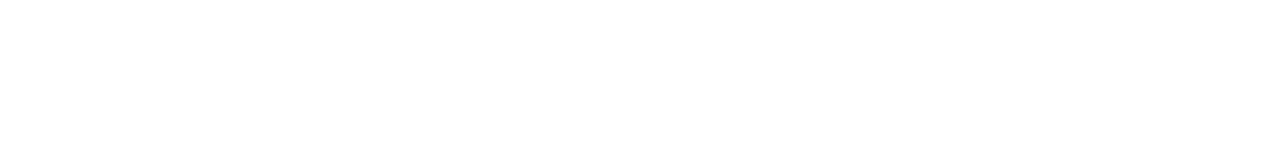
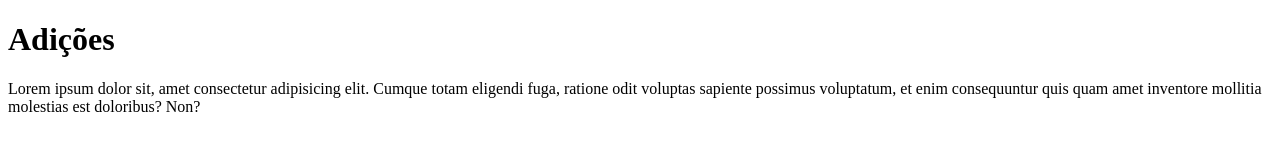
Before and after one commit to RenataRCPedreschi/Atividade-Git-e-GitHub, a plain HTML site: page index.html in a window 1280 px wide. Drawn offline with Linux system fonts and the light colour scheme.

Commit message:
style criado

```diff
--- a/index.html
+++ b/index.html
@@ -7,6 +7,7 @@
     <title>Aprendendo Git e GitHub</title>
 </head>
 <body>
-
+    <h1>Adições</h1>
+    Lorem ipsum dolor sit, amet consectetur adipisicing elit. Cumque totam eligendi fuga, ratione odit voluptas sapiente possimus voluptatum, et enim consequuntur quis quam amet inventore mollitia molestias est doloribus? Non?
 </body>
 </html>
```
Also changed, not shown: style.css (added).
